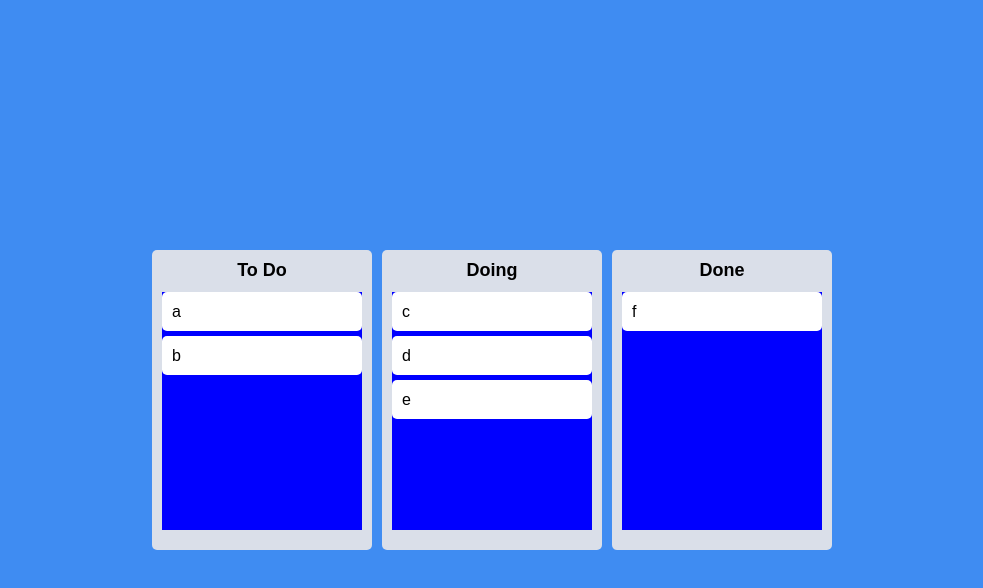
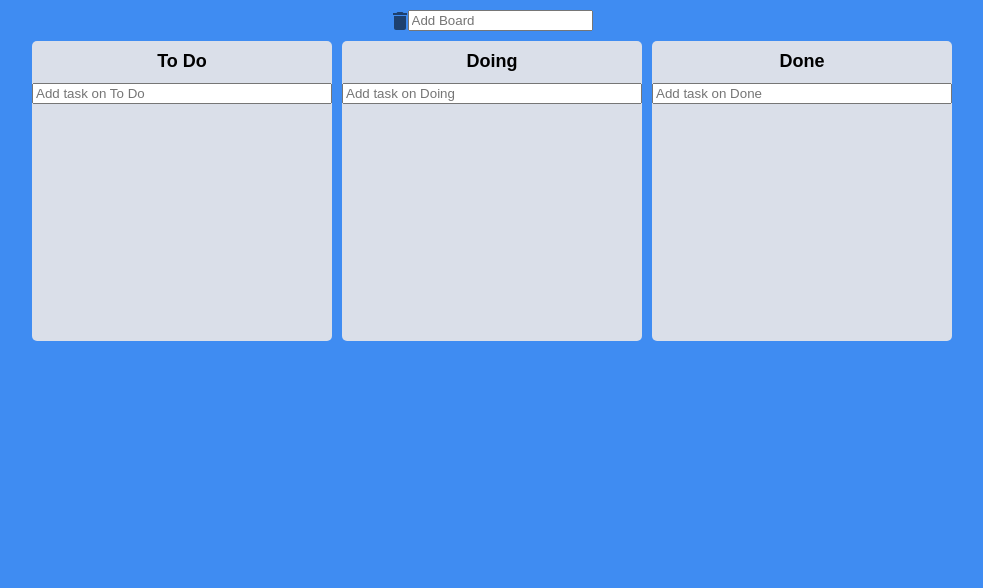
Before and after one commit to chaemin2/typescript_todo, a React (Create React App) app: page / in a window 1280 px wide. Shown: the top 588 px of the page, without its empty margins (148-1131 px from the left). Built offline with nearby package versions, Linux system fonts and the light colour scheme.

Commit message:
todo 리스트 삭제, 생성

```diff
--- a/package.json
+++ b/package.json
@@ -5,6 +5,7 @@
 	"dependencies": {
 		"@emotion/react": "^11.9.3",
 		"@emotion/styled": "^11.9.3",
+		"@mui/icons-material": "^5.8.4",
 		"@mui/material": "^5.8.4",
 		"@testing-library/jest-dom": "^5.16.4",
 		"@testing-library/react": "^13.3.0",
--- a/src/App.tsx
+++ b/src/App.tsx
@@ -1,39 +1,64 @@
-import { DragDropContext, Droppable, Draggable, DropResult } from 'react-beautiful-dnd';
+import { DragDropContext, DropResult } from 'react-beautiful-dnd';
 import { useRecoilState } from 'recoil';
 import styled from 'styled-components';
 import { toDoState } from './atoms';
 import Board from './Components/Board';
-import DragabbledCard from './Components/DragabbleCard';
+import DeleteIcon from '@mui/icons-material/Delete';
+import { IconButton } from '@mui/material';
+import { useForm } from 'react-hook-form';
 
 const Wrapper = styled.div`
 	display: flex;
 	max-width: 680px;
 	width: 100%;
-	margin: 0 auto;
+	margin: 10px auto;
 	justify-content: center;
 	align-items: center;
-	height: 100vh;
+	/* height: 100vh; */
 `;
 
 const Boards = styled.div`
 	display: grid;
+	justify-content: center;
+	align-items: flex-start;
 	width: 100%;
 	gap: 10px;
 	grid-template-columns: repeat(3, 1fr);
 `;
 
+const DeleteBtn = styled(IconButton)`
+	width: 15px;
+	height: 15px;
+	float: right;
+`;
+
+// const Form = styled.form`
+// 	width: 100%;
+// 	input {
+// 		width: 100%;
+// 	}
+// `;
+
+interface IForm {
+	board: string;
+}
+
 function App() {
 	const [toDos, setToDos] = useRecoilState(toDoState);
+	const { register, setValue, handleSubmit } = useForm<IForm>();
 
 	const onDragEnd = (info: DropResult) => {
 		const { draggableId, destination, source } = info;
 		if (!destination) return;
+		console.log(draggableId, destination, source);
+
 		if (destination?.droppableId === source.droppableId) {
 			// same board movement
 			setToDos(allBoards => {
 				const boardCopy = [...allBoards[source.droppableId]];
+				const taskObj = boardCopy[source.index];
 				boardCopy.splice(source.index, 1);
-				boardCopy.splice(destination?.index, 0, draggableId);
+				boardCopy.splice(destination?.index, 0, taskObj);
 				return {
 					...allBoards,
 					[source.droppableId]: boardCopy
@@ -45,9 +70,10 @@ function App() {
 			// same board movement
 			setToDos(allBoard => {
 				const sourceBoard = [...allBoard[source.droppableId]];
+				const taskObj = sourceBoard[source.index];
 				const destinationBoard = [...allBoard[destination.droppableId]];
 				sourceBoard.splice(source.index, 1);
-				destinationBoard.splice(destination?.index, 0, draggableId);
+				destinationBoard.splice(destination?.index, 0, taskObj);
 				return {
 					...allBoard,
 					[source.droppableId]: sourceBoard,
@@ -56,8 +82,27 @@ function App() {
 			});
 		}
 	};
+
+	const onValid = ({ board }: IForm) => {
+		console.log(board);
+		setToDos(allBoards => {
+			return {
+				...allBoards,
+				[board]: []
+			};
+		});
+		setValue('board', '');
+	};
 	return (
 		<DragDropContext onDragEnd={onDragEnd}>
+			<Wrapper>
+				<DeleteBtn aria-label="delete">
+					<DeleteIcon />
+				</DeleteBtn>
+				<form onSubmit={handleSubmit(onValid)}>
+					<input {...register('board', { required: true })} type="text" placeholder={`Add Board`} />
+				</form>
+			</Wrapper>
 			<Wrapper>
 				<Boards>
 					{Object.keys(toDos).map(boardId => (
--- a/src/Components/Board.tsx
+++ b/src/Components/Board.tsx
@@ -1,9 +1,12 @@
+import { useForm } from 'react-hook-form';
 import { Droppable } from 'react-beautiful-dnd';
 import styled from 'styled-components';
 import DragabbledCard from './DragabbleCard';
+import { IToDo, toDoState } from '../atoms';
+import { useRecoilState, useSetRecoilState } from 'recoil';
 
 const Wreapper = styled.div`
-	padding: 20px 10px;
+	width: 300px;
 	padding-top: 10px;
 	background-color: ${props => props.theme.boardColor};
 	border-radius: 5px;
@@ -20,13 +23,22 @@ const Title = styled.h2`
 `;
 
 const Area = styled.div<IAreaProps>`
-	background-color: ${props => (props.isDraggingOver ? 'pink' : props.isDragginFromThis ? 'red' : 'blue')};
+	background-color: ${props =>
+		props.isDraggingOver ? '#dfe6e9' : props.isDragginFromThis ? '#b2bec3' : 'transparent'};
 	flex-grow: 1;
 	transition: background-color 0.3s ease-in-out;
+	padding: 20px;
+`;
+
+const Form = styled.form`
+	width: 100%;
+	input {
+		width: 100%;
+	}
 `;
 
 interface IBoardProps {
-	toDos: string[];
+	toDos: IToDo[];
 	boardId: string;
 }
 
@@ -35,10 +47,32 @@ interface IAreaProps {
 	isDragginFromThis: boolean;
 }
 
+interface IForm {
+	toDo: string;
+}
+
 function Board({ toDos, boardId }: IBoardProps) {
+	const setToDos = useSetRecoilState(toDoState);
+	const { register, setValue, handleSubmit } = useForm<IForm>();
+	const onValid = ({ toDo }: IForm) => {
+		const newToDo = {
+			id: Date.now(),
+			text: toDo
+		};
+		setToDos(allBoards => {
+			return {
+				...allBoards,
+				[boardId]: [...allBoards[boardId], newToDo]
+			};
+		});
+		setValue('toDo', '');
+	};
 	return (
 		<Wreapper>
 			<Title>{boardId}</Title>
+			<Form onSubmit={handleSubmit(onValid)}>
+				<input {...register('toDo', { required: true })} type="text" placeholder={`Add task on ${boardId}`} />
+			</Form>
 			<Droppable droppableId={boardId}>
 				{(magic, info) => (
 					<Area
@@ -48,7 +82,13 @@ function Board({ toDos, boardId }: IBoardProps) {
 						{...magic.droppableProps}
 					>
 						{toDos.map((toDo, index) => (
-							<DragabbledCard key={toDo} toDo={toDo} index={index} />
+							<DragabbledCard
+								key={toDo.id}
+								toDoId={toDo.id}
+								toDoText={toDo.text}
+								index={index}
+								boardId={boardId}
+							/>
 						))}
 						{magic.placeholder}
 					</Area>
--- a/src/Components/DragabbleCard.tsx
+++ b/src/Components/DragabbleCard.tsx
@@ -1,23 +1,47 @@
+import { ButtonProps, Icon, IconButton } from '@mui/material';
 import React from 'react';
 import { Draggable } from 'react-beautiful-dnd';
 import styled from 'styled-components';
+import DeleteIcon from '@mui/icons-material/Delete';
+import { toDoState } from '../atoms';
+import { useSetRecoilState } from 'recoil';
 
 const Card = styled.div<{ isDragging: boolean }>`
 	border-radius: 5px;
 	margin-bottom: 5px;
 	padding: 10px 10px;
-	background-color: ${props => (props.isDragging ? 'tomato' : props.theme.cardColor)};
-	box-shadow: ${props => (props.isDragging ? 'px 2px 5px rgba(0,0,0,0.1)' : 'none')};
+	background-color: ${props => (props.isDragging ? '#74b9ff' : props.theme.cardColor)};
+	box-shadow: ${props => (props.isDragging ? '0px 2px 25px rgba(0,0,0,0.05)' : 'none')};
+`;
+
+const DeleteBtn = styled(IconButton)`
+	width: 15px;
+	height: 15px;
+	float: right;
 `;
 
 interface iDraggabbleCardProps {
-	toDo: string;
+	toDoId: number;
+	toDoText: string;
 	index: number;
+	boardId: string;
 }
 
-function DragabbledCard({ toDo, index }: iDraggabbleCardProps) {
+function DragabbledCard({ toDoId, toDoText, index, boardId }: iDraggabbleCardProps) {
+	const setToDos = useSetRecoilState(toDoState);
+	const onClick = () => {
+		setToDos(allBoards => {
+			const boardCopy = [...allBoards[boardId]];
+			boardCopy.splice(index, 1);
+
+			return {
+				...allBoards,
+				[boardId]: boardCopy
+			};
+		});
+	};
 	return (
-		<Draggable key={toDo} draggableId={toDo} index={index}>
+		<Draggable draggableId={toDoId + ''} index={index}>
 			{(magic, snapshot) => (
 				<Card
 					isDragging={snapshot.isDragging}
@@ -25,7 +49,10 @@ function DragabbledCard({ toDo, index }: iDraggabbleCardProps) {
 					{...magic.dragHandleProps}
 					{...magic.draggableProps}
 				>
-					{toDo}
+					{toDoText}
+					<DeleteBtn aria-label="delete" color="primary" onClick={onClick}>
+						<DeleteIcon />
+					</DeleteBtn>
 				</Card>
 			)}
 		</Draggable>
--- a/src/atoms.tsx
+++ b/src/atoms.tsx
@@ -1,14 +1,19 @@
 import { atom } from 'recoil';
 
+export interface IToDo {
+	id: number;
+	text: string;
+}
+
 interface IToDoState {
-	[key: string]: string[];
+	[key: string]: IToDo[];
 }
 
 export const toDoState = atom<IToDoState>({
 	key: 'toDo',
 	default: {
-		'To Do': ['a', 'b'],
-		Doing: ['c', 'd', 'e'],
-		Done: ['f']
+		'To Do': [],
+		Doing: [],
+		Done: []
 	}
 });
```
Also changed, not shown: 1 other file (tests, documents, lock files or other folders).
